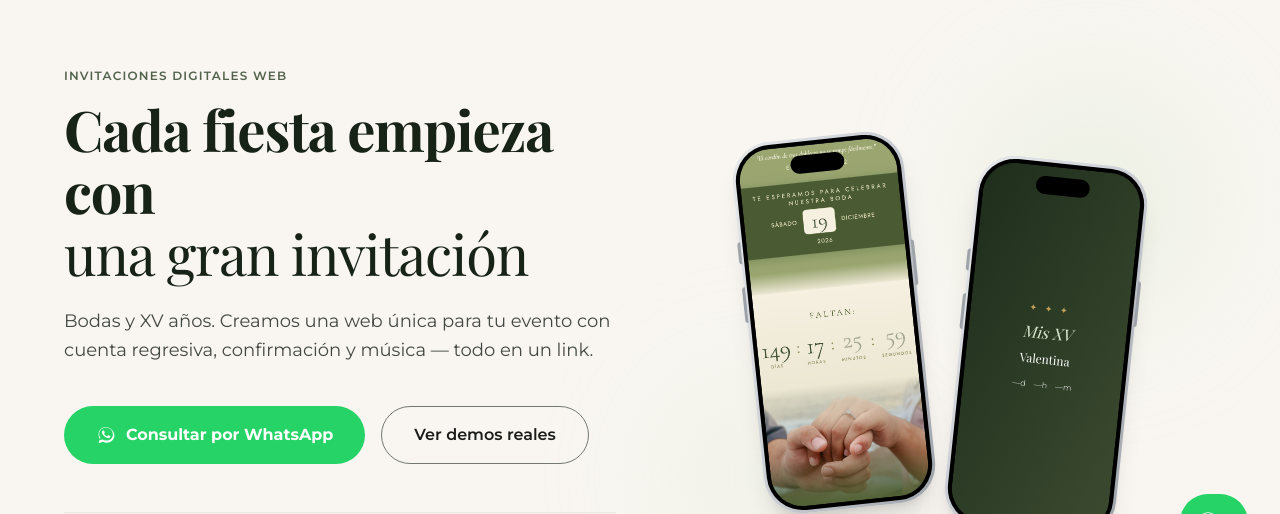
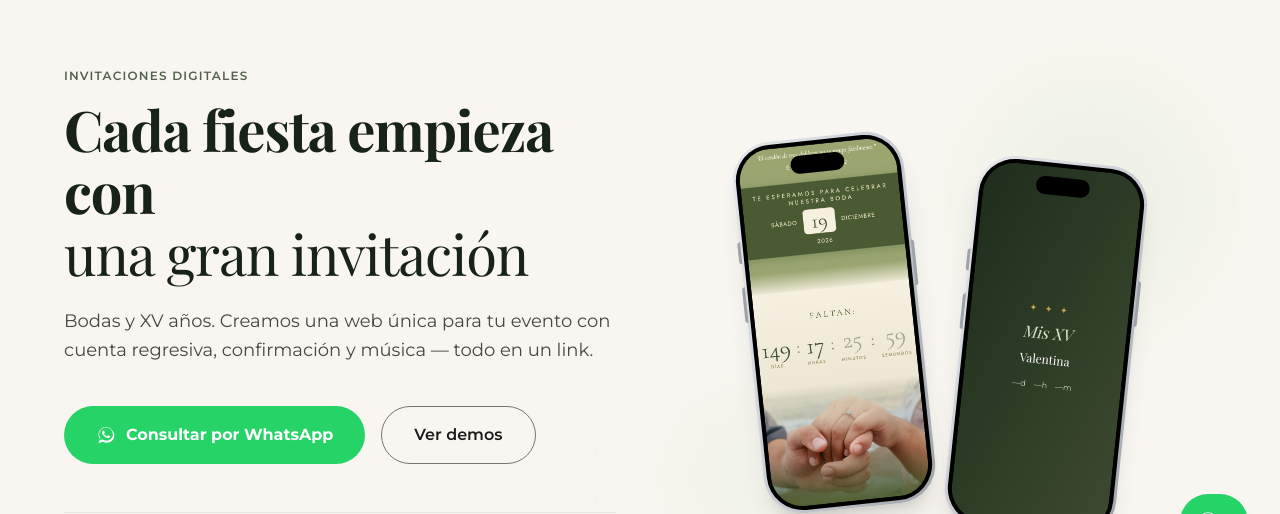
Before and after one commit to Pablo2205/Veintidos-Ecomerce, a React (Vite) app: page / in a window 1280 px wide. Shown: the part 218-732 px from the top of the page. Built offline with nearby package versions, Linux system fonts and the light colour scheme; a web font is replaced by a local one.

Commit message:
change: cambio de logo

```diff
--- a/src/components/Hero.jsx
+++ b/src/components/Hero.jsx
@@ -21,7 +21,7 @@ export default function Hero() {
           variants={{ hidden: {}, show: { transition: { staggerChildren: 0.12 } } }}
         >
           <motion.span variants={item} className="inline-block font-sans text-label text-secondary tracking-widest mb-4 uppercase">
-            Invitaciones digitales web
+            Invitaciones digitales
           </motion.span>
           <motion.h1 variants={item} className="font-serif text-display-mobile md:text-display text-primary mb-6">
             Cada fiesta empieza con <br />
@@ -39,7 +39,7 @@ export default function Hero() {
               Consultar por WhatsApp
             </WhatsAppButton>
             <Link to="/catalogo" className="btn-outline px-8 py-4 text-center">
-              Ver demos reales
+              Ver demos
             </Link>
           </motion.div>
           <motion.div variants={item} className="mt-12 flex items-center gap-8 border-t border-outlineVariant/30 pt-8">
```
